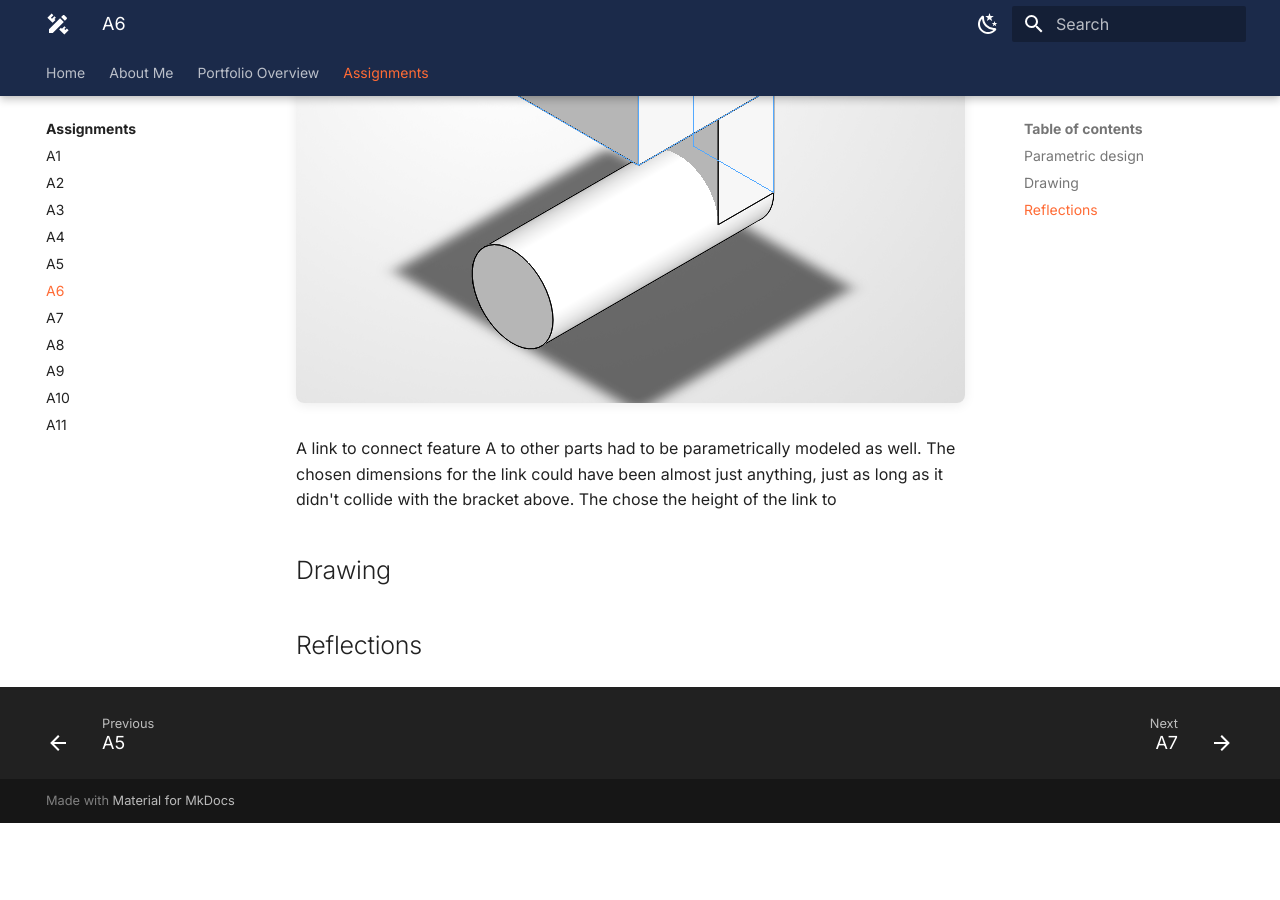
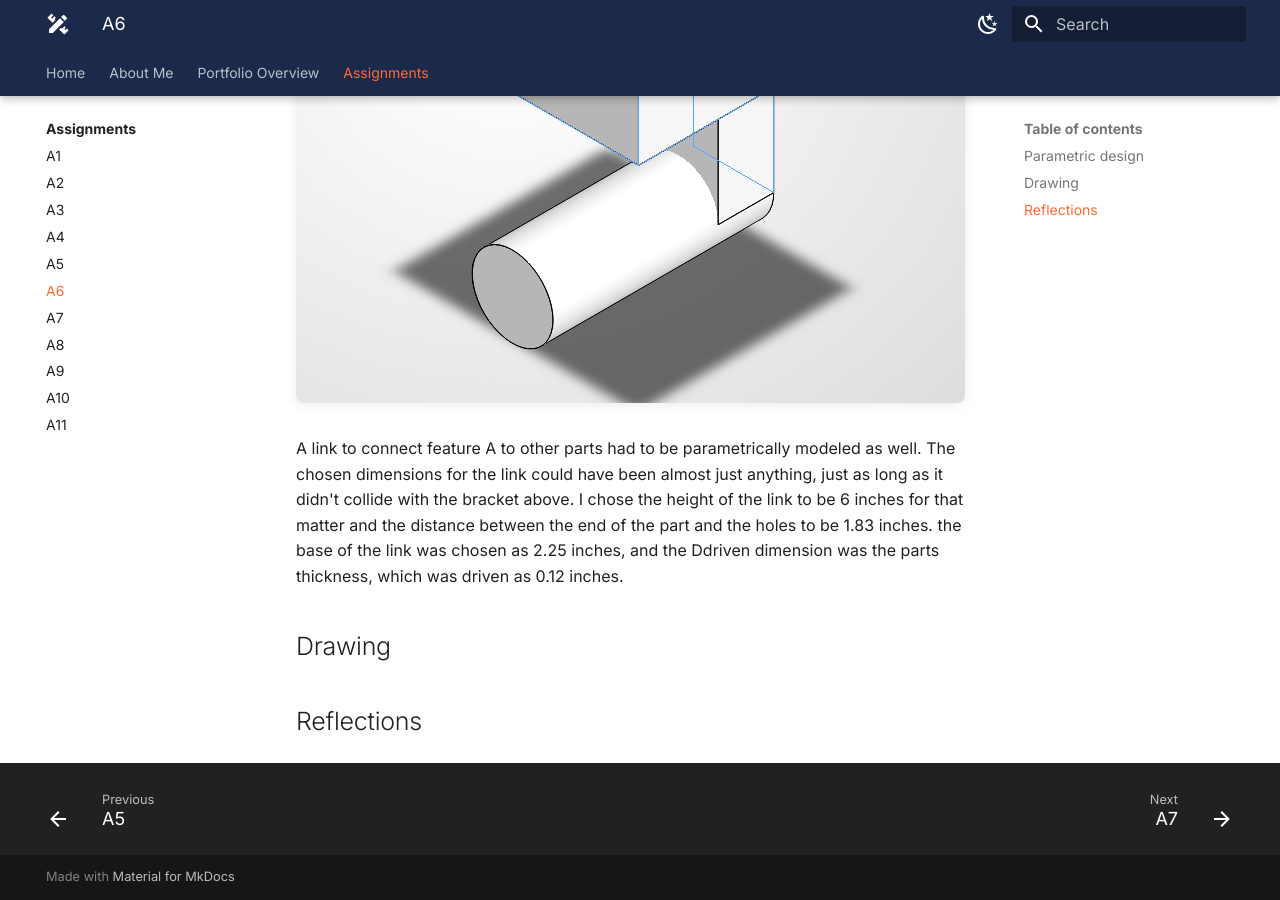
Before and after one commit to ajchiocca/megr2157-portfolio, an MkDocs documentation site: the page built from docs/assignments/A06/index.md, in a window 1280 px wide and 900 px high, scrolled down 8379 px. Built offline with MkDocs 1.6.1 and Material for MkDocs 9.7.7, drawn with Linux system fonts in a browser that asks for light colours; before the commit the page ends 9202 px from its top, so only the background shows below that.

Commit message:
Clarify dimensions for link in feature A
Specified dimensions for the link connecting feature A, including height, distance, base, and thickness.

```diff
--- a/docs/assignments/A06/index.md
+++ b/docs/assignments/A06/index.md
@@ -53,7 +53,8 @@ The "filler" for the bracket is the feature that connects the bracket as one who
 ![fill2](fill2.png)
 <br>
 <br>
-A link to connect feature A to other parts had to be parametrically modeled as well. The chosen dimensions for the link could have been almost just anything, just as long as it didn't collide with the bracket above. The chose the height of the link to
+A link to connect feature A to other parts had to be parametrically modeled as well. The chosen dimensions for the link could have been almost just anything, just as long as it didn't collide with the bracket above. I chose the height of the link to be 6 inches for that matter and the distance between the end of the part and the holes to be 1.83 inches. the base of the link was chosen as 2.25 inches, and the Ddriven dimension was the parts thickness, which was driven as 0.12 inches.
+
 
 
 ## Drawing
```
